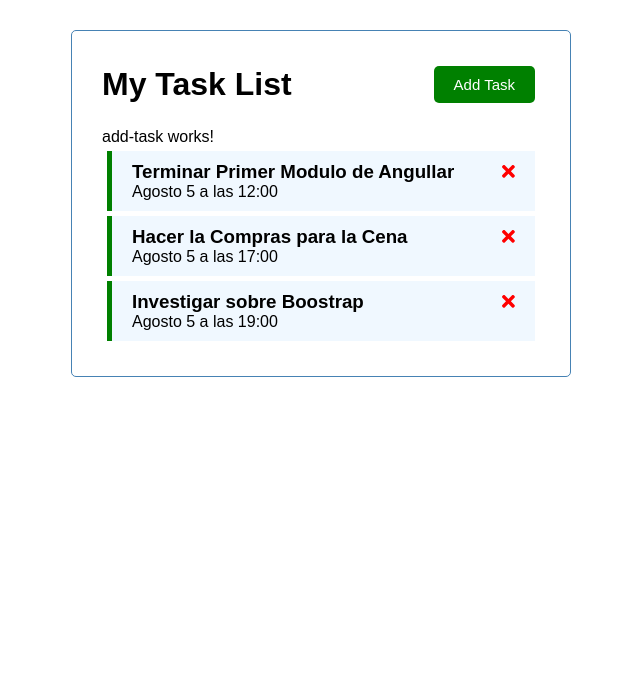
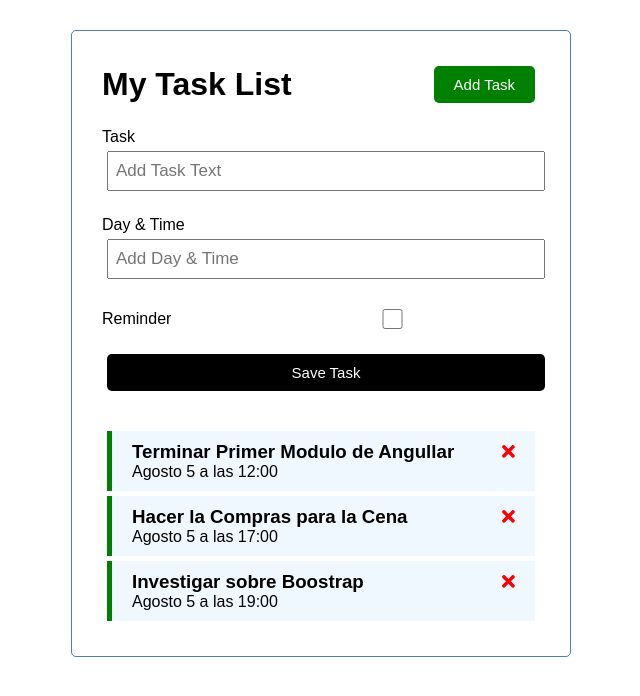
Before and after one commit to RRTT-1205/Task-list, an Angular app: page / in a window 1280 px wide. Shown: the top 696 px of the page, without its empty margins (319-959 px from the left). Built offline with nearby package versions, Linux system fonts and the light colour scheme; data requests are answered from the project's data file.

Commit message:
mensaje de confirmacion

```diff
--- a/src/app/app.module.ts
+++ b/src/app/app.module.ts
@@ -7,8 +7,9 @@ import { ButtonComponent } from './components/button/button.component';
 import { TasksComponent } from './components/tasks/tasks.component';
 import { TasksItemComponent } from './components/tasks-item/tasks-item.component';
 import { FontAwesomeModule } from '@fortawesome/angular-fontawesome';
-import {HttpClientModule} from '@angular/common/http';
+import { HttpClientModule} from '@angular/common/http';
 import { AddTaskComponent } from './components/add-task/add-task.component'
+import {FormsModule} from '@angular/forms';
 
 
 @NgModule({
@@ -24,6 +25,7 @@ import { AddTaskComponent } from './components/add-task/add-task.component'
     BrowserModule,
     FontAwesomeModule,
     HttpClientModule,
+    FormsModule
   ],
   providers: [],
   bootstrap: [AppComponent]
--- a/src/app/components/add-task/add-task.component.css
+++ b/src/app/components/add-task/add-task.component.css
@@ -0,0 +1,3 @@
+.add-form {
+  margin-bottom: 40px;
+}
--- a/src/app/components/add-task/add-task.component.html
+++ b/src/app/components/add-task/add-task.component.html
@@ -1 +1,37 @@
-<p>add-task works!</p>
+<form class="add-form" (ngSubmit)="onSubmit()">
+  <div class="form-control">
+    <label for="text">Task</label>
+    <input
+      type="text"
+      name="text"
+      id="text"
+      placeholder="Add Task Text"
+      [(ngModel)]="text"
+    />
+  </div>
+
+  <div class="form-control">
+    <label for="day">Day & Time</label>
+    <input
+      type="text"
+      name="day"
+      id="day"
+      placeholder="Add Day & Time"
+      [(ngModel)]="day"
+    />
+  </div>
+
+  <div class="form-control form-control-check">
+    <label for="reminder">Reminder</label>
+    <input
+      type="checkbox"
+      name="reminder"
+      id="reminder"
+      placeholder="day"
+      [(ngModel)]="reminder"
+    />
+  </div>
+  {{text}}
+  <input type="submit" value="Save Task" class="btn btn-block">
+
+</form>
--- a/src/app/components/add-task/add-task.component.ts
+++ b/src/app/components/add-task/add-task.component.ts
@@ -1,4 +1,5 @@
-import { Component, OnInit } from '@angular/core';
+import { Component, OnInit, Output, EventEmitter} from '@angular/core';
+import { Task } from '../../Task'
 
 @Component({
   selector: 'app-add-task',
@@ -6,10 +7,27 @@ import { Component, OnInit } from '@angular/core';
   styleUrls: ['./add-task.component.css']
 })
 export class AddTaskComponent implements OnInit {
+  @Output() onAddTask : EventEmitter<Task> = new EventEmitter();
+
+  text:string = "";
+  day:string = "";
+  reminder:boolean=false;
 
   constructor() { }
 
   ngOnInit(): void {
   }
 
+  onSubmit(){
+    if(this.text.length === 0) {
+      alert("Please add a task");
+      return
+    }
+    const{text,day,reminder} = this
+    const newTask = {text,day,reminder}
+
+    this.onAddTask.emit(newTask);
+
+  }
+
 }
--- a/src/app/components/tasks/tasks.component.html
+++ b/src/app/components/tasks/tasks.component.html
@@ -1,9 +1,9 @@
-<app-add-task></app-add-task>
+<app-add-task
+  (onAddTask)= "addTask($event)"
+></app-add-task>
 <app-tasks-item
   *ngFor= "let task of tasks"
   [task] = "task"
   (onDeleteTask)= "deleteTask(task)"
   (onToggleReminder)= "toggleReminder(task)"
->
-  {{task.text}}
-</app-tasks-item>
+></app-tasks-item>
--- a/src/app/components/tasks/tasks.component.ts
+++ b/src/app/components/tasks/tasks.component.ts
@@ -32,4 +32,9 @@ export class TasksComponent implements OnInit {
     this.taskService.updtaeTaskReminder(task).subscribe();
     }
 
+    addTask(task: Task){
+      this.taskService.addTask(task).subscribe((task) =>(
+        this.tasks.push(task))
+        )
+    }
 }
--- a/src/app/service/task.service.ts
+++ b/src/app/service/task.service.ts
@@ -32,4 +32,8 @@ export class TaskService {
     return this.http.put<Task>(url, task, httpOptions)
   }
 
+  addTask(task: Task): Observable<Task> {
+     return this.http.post<Task>(this.apUrl, task, httpOptions)
+  }
+
 }
```
